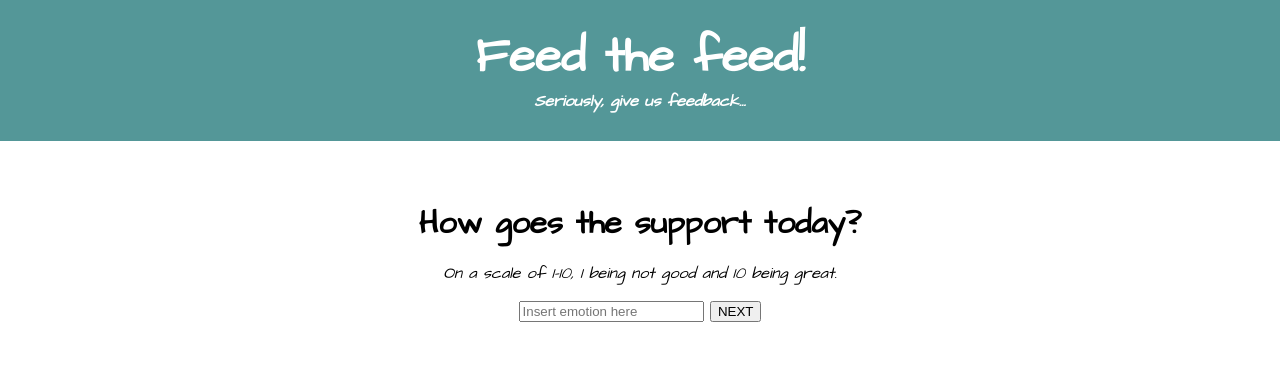
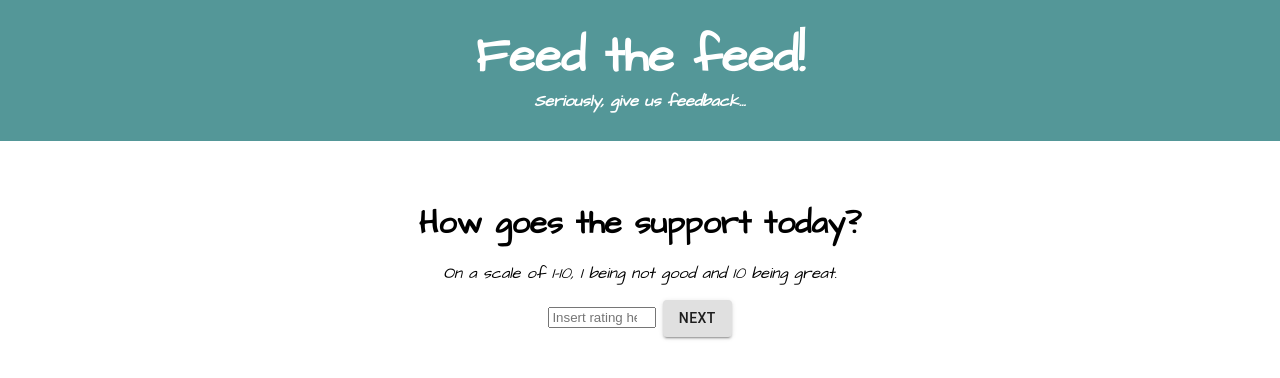
Before and after one commit to yyerthao/redux-feedback-loop, a React (Create React App) app: page /#/support in a window 1280 px wide. Shown: the top 378 px of the page. Built offline with nearby package versions, Linux system fonts and the light colour scheme.

Commit message:
Update styling with material ui buttons

```diff
--- a/package.json
+++ b/package.json
@@ -4,6 +4,7 @@
   "private": true,
   "proxy": "http://localhost:5000",
   "dependencies": {
+    "@material-ui/core": "^4.11.2",
     "axios": "^0.19.0",
     "pg": "^8.2.1",
     "react": "^16.8.6",
--- a/src/components/Comments/Comments.css
+++ b/src/components/Comments/Comments.css
@@ -0,0 +1,7 @@
+input{
+    width: 100px;
+}
+
+.textboxid{
+    background-color: rgba(110, 131, 131, 0.201);
+}
--- a/src/components/Comments/Comments.js
+++ b/src/components/Comments/Comments.js
@@ -1,6 +1,17 @@
 import React, { Component } from 'react';
 import { connect } from "react-redux";
 import './Comments.css';
+import { withStyles } from '@material-ui/core/styles';
+import Button from '@material-ui/core/Button';
+
+const styles = theme => ({
+    button: {
+        margin: theme.spacing(),
+    },
+    input: {
+        display: 'none',
+    },
+});
 
 class Comments extends Component{
 
@@ -29,6 +40,7 @@ class Comments extends Component{
   }
 
     render(){
+        const classes = this.props;
         return(
             <>
             <h1>Please provide any comments you have about today.</h1>
@@ -36,12 +48,25 @@ class Comments extends Component{
                 {/* <textarea rows="5" cols="80" id="TITLE">
                 </textarea> */}
                 <br></br>
-                    <textarea rows="5" cols="80" id="TITLE"className="textboxid" type="text" placeholder="Insert emotion here"
+                {/* added textarea instead of input in order to create a larger text box */}
+                    <textarea
+                        rows="5"
+                        cols="80"
+                        id="TITLE"
+                        className="textboxid"
+                        type="text"
+                        placeholder="Insert additional comments here"
                         value={this.comments}
                         onChange={this.handleChange}>
                     </textarea>
                     &nbsp;
-                <button onClick={(event) => this.handleSubmit(event)}>NEXT</button>
+                <Button
+                    onClick={(event) => this.handleSubmit(event)}
+                    variant="contained"
+                    className={classes.button}>
+                        Next
+                </Button>
+                {/* <button onClick={(event) => this.handleSubmit(event)}>NEXT</button> */}
             </form>
             </>
         )
@@ -49,4 +74,4 @@ class Comments extends Component{
 }
 
 const putStateOnProps = (reduxState) => ({reduxState});
-export default connect(putStateOnProps)(Comments);
+export default connect(putStateOnProps)(withStyles(styles)(Comments));
--- a/src/components/Feeling/Feeling.js
+++ b/src/components/Feeling/Feeling.js
@@ -2,6 +2,17 @@ import React, { Component } from 'react';
 // import axios from 'axios';
 import { connect } from 'react-redux';
 // import Understanding from '../Understanding/Understanding';
+import { withStyles } from '@material-ui/core/styles';
+import Button from '@material-ui/core/Button';
+
+const styles = theme => ({
+    button: {
+        margin: theme.spacing(),
+    },
+    input: {
+        display: 'none',
+    },
+});
 
 
 class Form extends Component{
@@ -19,7 +30,7 @@ class Form extends Component{
   handleSubmit = (event) => {
       event.preventDefault();
       console.log('Adding feels', this.state.feels);
-      this.props.dispatch({type: 'FEELINGS', payload: this.state.feels})
+      this.props.dispatch({type: 'FEELINGS', payload: this.state.feedback})
       this.props.history.push('/understanding');
   }
 
@@ -31,19 +42,30 @@ class Form extends Component{
   }
 
     render(){
+          const classes = this.props;
         return(
             <>
             <h1>How goes the feedback today?</h1>
             <p><i>On a scale of 1 through 10, 1 being not good and 10 being great.</i></p>
             <form>
                 <input
+                    required
+                    min="1"
+                    max="10"
                     className="inputForms"
-                    type="number" placeholder="Insert emotion here"
+                    type="number"
+                    placeholder="Insert rating here"
                     value={this.feedback}
                     onChange={this.handleChange}>
                 </input>
                     &nbsp;
-                <button onClick={(event) => this.handleSubmit(event)}>NEXT</button>
+                 <Button
+                    onClick={(event) => this.handleSubmit(event)}
+                    variant="contained"
+                    className={classes.button}>
+                        Next
+                </Button>
+                {/* <button onClick={(event) => this.handleSubmit(event)}>NEXT</button> */}
             </form>
             </>
         )
@@ -51,4 +73,4 @@ class Form extends Component{
 }
 
 const putStateOnProps = (reduxState) => ({reduxState});
-export default connect(putStateOnProps)(Form);
+export default connect(putStateOnProps)(withStyles(styles)(Form));
--- a/src/components/Support/Support.js
+++ b/src/components/Support/Support.js
@@ -1,5 +1,18 @@
 import React, { Component } from 'react';
 import { connect } from "react-redux";
+import { withStyles } from '@material-ui/core/styles';
+import Button from '@material-ui/core/Button';
+
+const styles = theme => ({
+    button: {
+        margin: theme.spacing(),
+    },
+    input: {
+        display: 'none',
+    },
+});
+
+
 class Support extends Component{
 
   state = {
@@ -27,17 +40,28 @@ class Support extends Component{
   }
 
     render(){
+          const classes = this.props;
         return(
             <>
             <h1>How goes the support today?</h1>
             <p><i>On a scale of 1-10, 1 being not good and 10 being great.</i></p>
             <form>
-                <input type="number" placeholder="Insert emotion here"
+                <input
+                    required
+                    min = "1"
+                    max = "10"
+                    type="number"
+                    placeholder="Insert rating here"
                     value={this.support}
                     onChange={this.handleChange}>
                 </input>
                     &nbsp;
-                <button onClick={(event) => this.handleSubmit(event)}>NEXT</button>
+                 <Button
+                    onClick={(event) => this.handleSubmit(event)}
+                    variant="contained"
+                    className={classes.button}>
+                        Next
+                </Button>
             </form>
             </>
         )
@@ -45,4 +69,4 @@ class Support extends Component{
 }
 
 const putStateOnProps = (reduxState) => ({reduxState});
-export default connect(putStateOnProps)(Support);
+export default connect(putStateOnProps)(withStyles(styles)(Support));
--- /dev/null
+++ b/src/components/ThankYou/ThankYou.css
@@ -0,0 +1,3 @@
+.ThankYouHeaderOne{
+    margin-bottom: 0.5rem;
+}
--- a/src/components/ThankYou/ThankYou.js
+++ b/src/components/ThankYou/ThankYou.js
@@ -1,5 +1,18 @@
 import React, { Component } from 'react';
 import { connect } from "react-redux";
+import { withStyles } from '@material-ui/core/styles';
+import Button from '@material-ui/core/Button';
+import './ThankYou.css';
+
+const styles = theme => ({
+    buttonThanks: {
+        margin: theme.spacing(),
+    },
+    input: {
+        display: 'none',
+    },
+});
+
 
 class ThankYou extends Component{
 
@@ -20,14 +33,20 @@ returnHome = (event) => {
 
 
     render(){
+        const classes = this.props;
         return(
             <>
-            <h1>Thank you for your feedback!</h1>
-            <button onClick={(event) => this.returnHome(event)}>NEXT</button>
+            <h1 className="ThankYouHeaderOne">Thank you for your feedback!</h1>
+                <Button
+                    onClick={(event) => this.returnHome(event)}
+                    variant="contained"
+                    className={classes.buttonThanks}>
+                        Add New Feedback
+                </Button>
             </>
         )
     }
 }
 
 
-export default connect()(ThankYou);
+export default connect()(withStyles(styles)(ThankYou));
--- a/src/components/Understanding/Understanding.js
+++ b/src/components/Understanding/Understanding.js
@@ -1,5 +1,17 @@
 import React, { Component } from 'react';
 import {connect} from 'react-redux';
+import { withStyles } from '@material-ui/core/styles';
+import Button from '@material-ui/core/Button';
+
+const styles = theme => ({
+    button: {
+        margin: theme.spacing(),
+    },
+    input: {
+        display: 'none',
+    },
+});
+
 
 class Understanding extends Component{
 
@@ -28,17 +40,29 @@ class Understanding extends Component{
   }
 
     render(){
+        const classes = this.props;
         return(
             <>
             <h1>How well did you understand today's material?</h1>
             <p><i>On a scale of 1-10, 1 being not good and 10 being great.</i></p>
             <form>
-                <input type="number" placeholder="Insert emotion here"
+                <input
+                    required
+                    min = "1"
+                    max = "10"
+                    type="number"
+                    placeholder="Insert rating here"
                     value={this.understanding}
                     onChange={this.handleChange}>
                 </input>
                     &nbsp;
-                <button onClick={(event) => this.handleSubmit(event)}>NEXT</button>
+                <Button
+                    onClick={(event) => this.handleSubmit(event)}
+                    variant="contained"
+                    className={classes.button}>
+                        Next
+                </Button>
+                {/* <button onClick={(event) => this.handleSubmit(event)}>NEXT</button> */}
             </form>
             </>
         )
@@ -46,4 +70,4 @@ class Understanding extends Component{
 }
 
 const putStateOnProps = (reduxState) => ({reduxState});
-export default connect(putStateOnProps)(Understanding);
+export default connect(putStateOnProps)(withStyles(styles)(Understanding));
--- a/src/index.js
+++ b/src/index.js
@@ -11,6 +11,8 @@ import logger from 'redux-logger';
 // reducer to run everytime an action is dispatched
 const feedbackReducer = (state = [], action) => {
     if (action.type === 'FEELINGS') {
+    // mutating state directionl, must return a new object containing state
+    // and any new property want to add
         return [...state, action.payload];
     } else if (action.type === 'UNDERSTANDING') {
         return action.payload;
```
Also changed, not shown: 1 other file (tests, documents, lock files or other folders).
